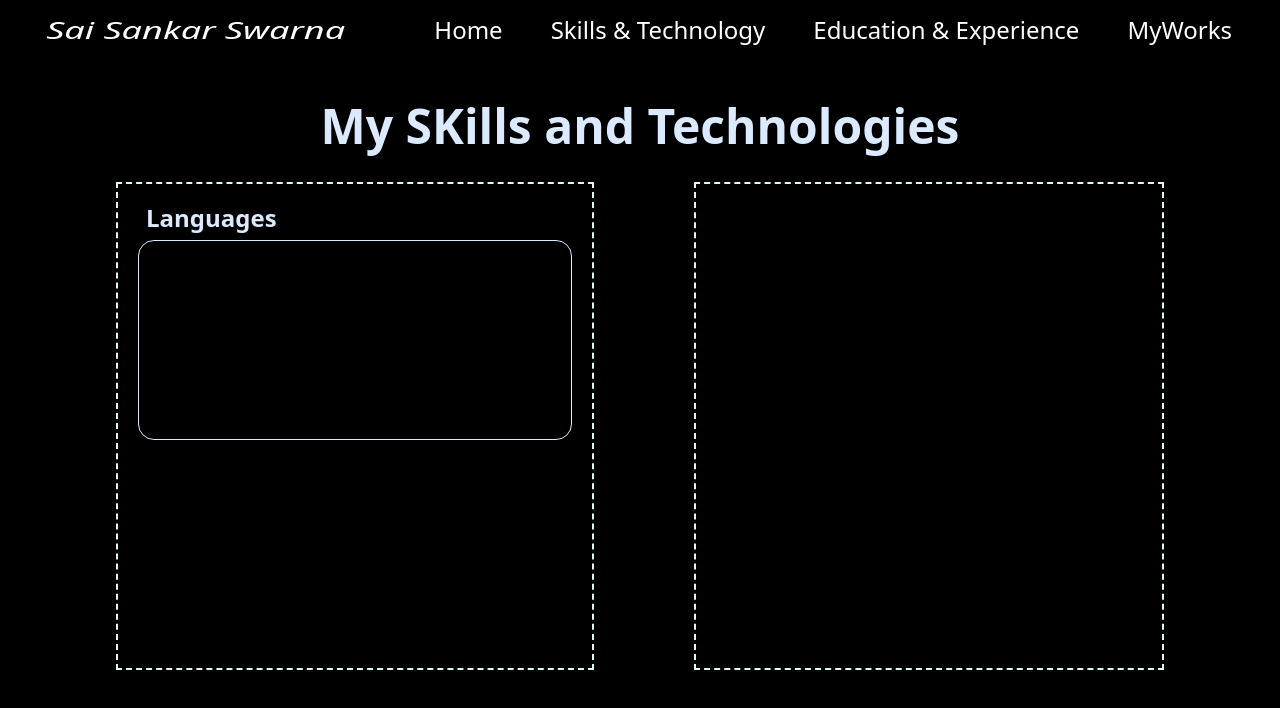
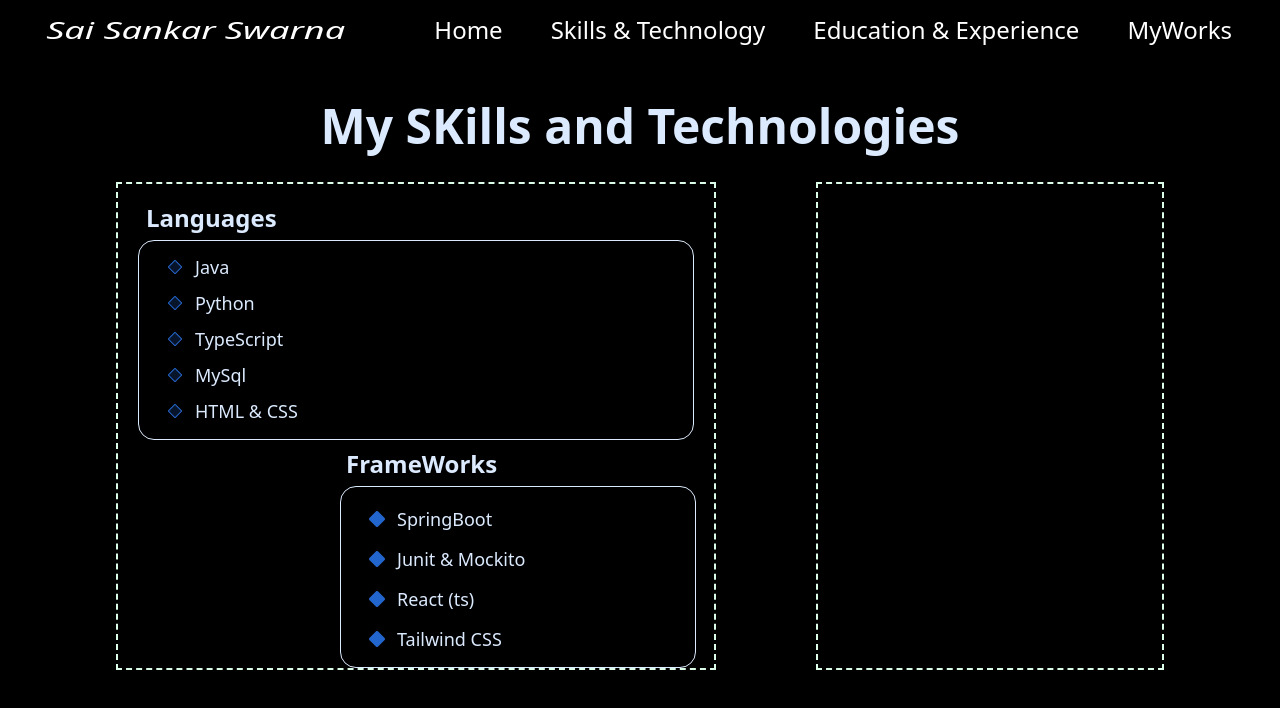
Before and after one commit to Swarna7414/WebPortfolio, a React (Vite) app: page /skillsandtechnology in a window 1280 px wide. Shown: the top 708 px of the page. Built offline with nearby package versions, Linux system fonts and the light colour scheme.

Commit message:
Added Skills and FrameWorks

```diff
--- a/src/Interfaces.tsx
+++ b/src/Interfaces.tsx
@@ -1,15 +1,118 @@
-export interface LoginDetails{
-    Email:string,
-    Password:string
+import React from "react";
+import { PiDiamondDuotone } from "react-icons/pi";
+import { FaJava } from "react-icons/fa";
+import { AiOutlinePython } from "react-icons/ai";
+import { SiTypescript } from "react-icons/si";
+import { ImHtmlFive2 } from "react-icons/im";
+import { GrMysql } from "react-icons/gr";
+import { FaDiamond } from "react-icons/fa6";
+import { FaGitAlt } from "react-icons/fa";
+import { FaBitbucket } from "react-icons/fa";
+import { FaJenkins } from "react-icons/fa";
+import { DiDocker } from "react-icons/di";
+import { GiRecycle } from "react-icons/gi";
+import { SiPostman } from "react-icons/si";
+import { SiSpringboot } from "react-icons/si";
+import { PiNumberCircleFiveFill } from "react-icons/pi";
+import { FaReact } from "react-icons/fa";
+import { RiTailwindCssLine } from "react-icons/ri";
+
+
+
+interface ProgramingLanguages{
+    language:string;
+    defaulticon:React.ComponentType<{className?:string}>;
+    hovericon:React.ComponentType<{className?:string}>;
 }
 
-export interface RegisterDetails{
-    FirstName:string,
-    LastName:string,
-    Age:string,
-    Email:string,
-    Address:string,
-    Phone:string,
-    Password:string,
-    RePassword:string
-}
+export const languages:ProgramingLanguages[]=[
+    {
+        language:"Java",
+        defaulticon:PiDiamondDuotone,
+        hovericon:FaJava
+    },
+
+    {
+        language:"Python",
+        defaulticon:PiDiamondDuotone,
+        hovericon:AiOutlinePython
+    },
+
+    {
+        language:"TypeScript",
+        defaulticon:PiDiamondDuotone,
+        hovericon:SiTypescript
+    },
+
+    {
+        language:"MySql",
+        defaulticon:PiDiamondDuotone,
+        hovericon:GrMysql
+    },
+
+    {
+        language:"HTML & CSS",
+        defaulticon:PiDiamondDuotone,
+        hovericon:ImHtmlFive2
+    },
+]
+
+export const Certifications:Array<String>=["Programming Fundamentals","Java Programming",
+    "Building Microservices with Springboot","Mathematics for Machine Learning"]
+
+
+export const Tools:ProgramingLanguages[]=[
+    {
+        language:"Git",
+        defaulticon: FaDiamond,
+        hovericon:FaGitAlt
+    },
+    {
+        language:"BitBucket",
+        defaulticon: FaDiamond,
+        hovericon:FaBitbucket
+    },
+    {
+        language:"Jenkins",
+        defaulticon: FaDiamond,
+        hovericon:FaJenkins
+    },
+    {
+        language:"Docker",
+        defaulticon: FaDiamond,
+        hovericon:DiDocker
+    },
+    {
+        language:"RLM (Release LifeCyle Management)",
+        defaulticon: FaDiamond,
+        hovericon:GiRecycle
+    },
+    {
+        language:"PostMan",
+        defaulticon: FaDiamond,
+        hovericon:SiPostman
+    }
+]
+
+export const FrameWorks:ProgramingLanguages[]=[
+    {
+        language:"SpringBoot",
+        defaulticon:FaDiamond,
+        hovericon:SiSpringboot
+    },
+    {
+        language:"Junit & Mockito",
+        defaulticon:FaDiamond,
+        hovericon:PiNumberCircleFiveFill
+    },
+    {
+        language:"React (ts)",
+        defaulticon:FaDiamond,
+        hovericon:FaReact
+    },
+    {
+        language:"Tailwind CSS",
+        defaulticon:FaDiamond,
+        hovericon:RiTailwindCssLine
+    }
+]
--- a/src/LoginPage.tsx
+++ /dev/null
@@ -1,35 +0,0 @@
-import React, { useState } from "react";
-import { LoginDetails } from "./Interfaces";
-
-const LoginPage:React.FC=()=>{
-    const [Login,SetLogin]=useState<LoginDetails>({Email:"",Password:""});
-
-    const HandleChange=(e:React.ChangeEvent<HTMLInputElement>)=>{
-        const { name, value }=e.target;
-        SetLogin((prev)=>({...prev, [name]:value}));
-    }
-
-    const HandleClick=(e:React.FormEvent)=>{
-        e.preventDefault();
-        SetLogin({Email:"",Password:""});
-    }
-
-    return(
-        <div className="h-screen bg-white flex  justify-center items-center">
-            <div>
-                <form onSubmit={HandleClick} className="bg-white w-100 h-auto px-10 py-10 shadow-lg flex flex-col rounded-2xl">
-                    <label className="font-semibold text-md mb-1 ml-1.5">Email :</label>
-                    <input type="email" name="Email" value={Login.Email} onChange={HandleChange} className="border-2 rounded-lg border-gray-400 focus:border-black mb-2"/>
-                    <label className="font-semibold text-md mb-1 ml-1.5">Password :</label>
-                    <input type="password" name="Password" value={Login.Password} onChange={HandleChange} className="border-2 rounded-lg border-gray-400 focus:border-black mb-5"/>
-                    <button type="submit" className="text-black bg-transparent border-2 rounded-2xl hover:bg-black hover:text-white cursor-pointer transition-all duration-300">Login</button>
-                    <div className=" mt-2.5 flex justify-between cursor-pointer">
-                        <p className="hover:text-blue-500">Create Account</p>
-                        <p className="hover:text-blue-500">Forgot Password ?</p>
-                    </div>
-                </form>
-            </div>
-        </div>
-    );
-}
-export default LoginPage
--- a/src/RealComponents/RealHome.tsx
+++ /dev/null
@@ -1,17 +0,0 @@
-import React from "react";
-import "../Styles/Styles.css"
-
-
-const RealHome: React.FC = () => {
-
-  return(
-    <section className="relative h-screen">
-        <div className="image-container w-full h-full bg-cover bg-center relative"></div>
-        <div className="absolute top-0 left-0 right-0 bottom-0 flex justify-center items-center">
-          <h1 className="text-white text-4xl font-bold">Welcome to RealHome!</h1>
-        </div>
-    </section>
-  )
-}
-
-export default RealHome;
--- a/src/Routw/SandT.tsx
+++ b/src/Routw/SandT.tsx
@@ -1,7 +1,70 @@
-import React from "react";
+import React, { useState } from "react";
+import { FrameWorks, languages } from "../Interfaces";
 
 
 const SandT:React.FC=()=>{
+  const [hoveredindex,sethoveredindex]=useState<number | null>(null);
+  const [hoveredFrameworkIndex, setHoveredFrameworkIndex] = useState<number | null>(null);
+
+  const renderitem = (
+    item: (typeof languages)[number],
+    index: number
+  ) => {
+    const isHovered = hoveredindex === index;
+    const Icon = isHovered ? item.hovericon : item.defaulticon;
+
+    return (
+      <div
+        key={index}
+        className="flex flex-row mb-2 mt-1.5 cursor-pointer items-center"
+        onMouseEnter={() => sethoveredindex(index)}
+        onMouseLeave={() => sethoveredindex(null)}
+      >
+        <div
+          className={`transition-all duration-700 ease-in-out transform ${
+            isHovered ? "opacity-100 scale-110" : "opacity-80 scale-100"
+          }`}
+        >
+          <Icon className="text-blue-500 mr-3" />
+        </div>
+
+        <h1 className="text-lg transition-all duration-700 ease-in-out">
+          {item.language}
+        </h1>
+      </div>
+    );
+  };
+
+
+  const RenderFramework = (
+    item: (typeof FrameWorks)[number],
+    index: number
+  ) => {
+    const isHovered = hoveredFrameworkIndex === index;
+    const Icon = isHovered ? item.hovericon : item.defaulticon;
+
+    return (
+      <div
+        key={index}
+        className="flex flex-row mb-2 mt-3 cursor-pointer items-center"
+        onMouseEnter={() => setHoveredFrameworkIndex(index)}
+        onMouseLeave={() => setHoveredFrameworkIndex(null)}
+      >
+        <div
+          className={`transition-all duration-700 ease-in-out transform ${
+            isHovered ? "opacity-100 scale-110" : "opacity-80 scale-100"
+          }`}
+        >
+          <Icon className="text-blue-500 mr-3" />
+        </div>
+
+        <h1 className="text-lg transition-all duration-700 ease-in-out">
+          {item.language}
+        </h1>
+      </div>
+    );
+  };
+
   return(
     <section className="bg-black min-h-screen text-blue-100 px-4 py-10">
       <div className="flex justify-center items-center mt-12">
@@ -10,13 +73,23 @@ const SandT:React.FC=()=>{
         </h1>
       </div>
       <div className="flex flex-row gap-25 py-8 px-25">
-        <div className="border-2 border-dashed border-green-100 h-122 w-150 flex flex-col px-5 py-2.5">
+
+        <div className="border-2 border-dashed border-green-100 h-122 w-150 flex flex-col px-5 pt-2.5">
           <h1 className="font-semibold text-2xl mt-2 ml-2">Languages</h1>
-          <div className="mt-1.5 border-1 w-full h-50 rounded-2xl py-4 px-7">
+          <div className="mt-1.5 border-1 w-full h-50 rounded-2xl py-1.5 px-7">
+            {languages.map((item,index)=> renderitem(item,index))}
+          </div>
+
+          <h1 className="mt-2 font-semibold text-2xl ml-52">FrameWorks</h1>
+          <div className="mt-1.5 border-1 w-89 h-50 rounded-2xl py-1.5 px-7 ml-50.5">
+            {FrameWorks.map((item,index)=>RenderFramework(item,index))}
+          </div>
+        </div>
 
 
-          </div>
-        </div>
+
+
+
         <div className="border-2 border-dashed border-green-100 h-122 w-150"></div>
       </div>
     </section>
```
Also changed, not shown: src/CreateAccoutPage.tsx (deleted).
